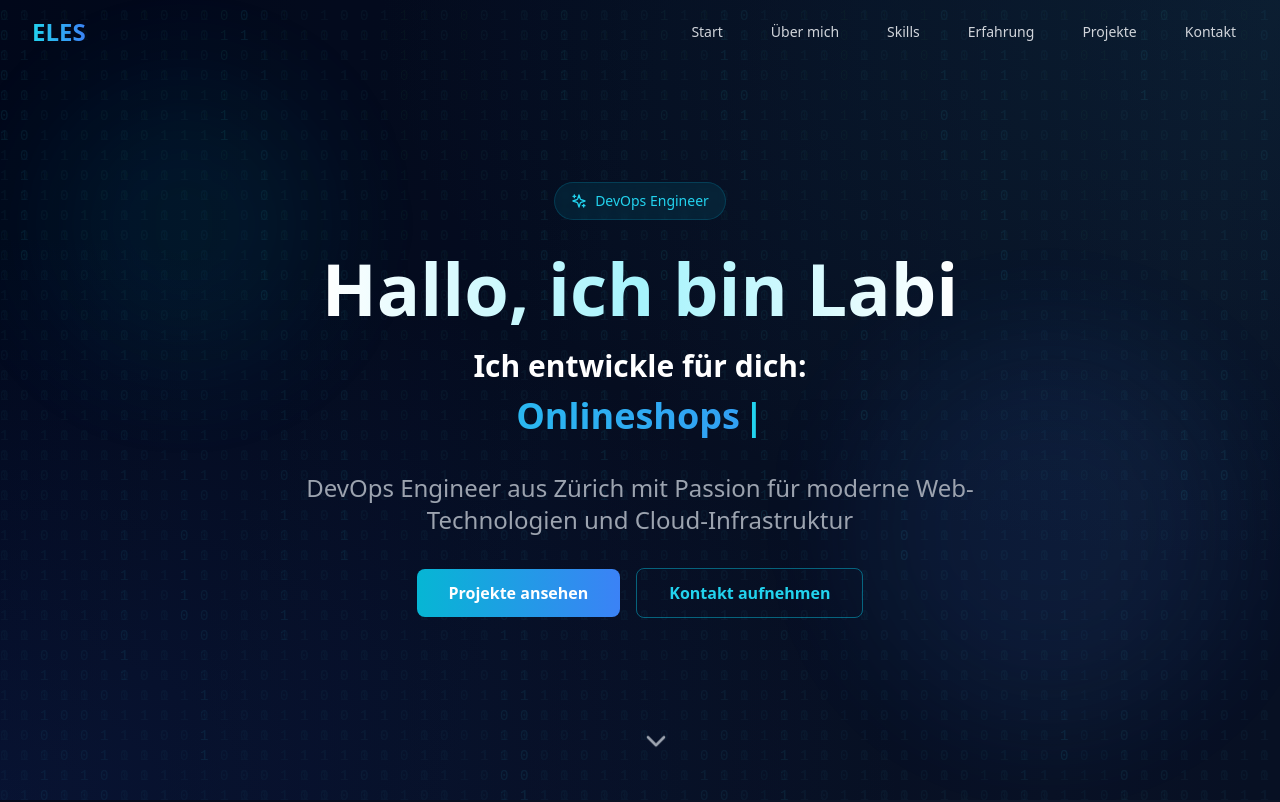
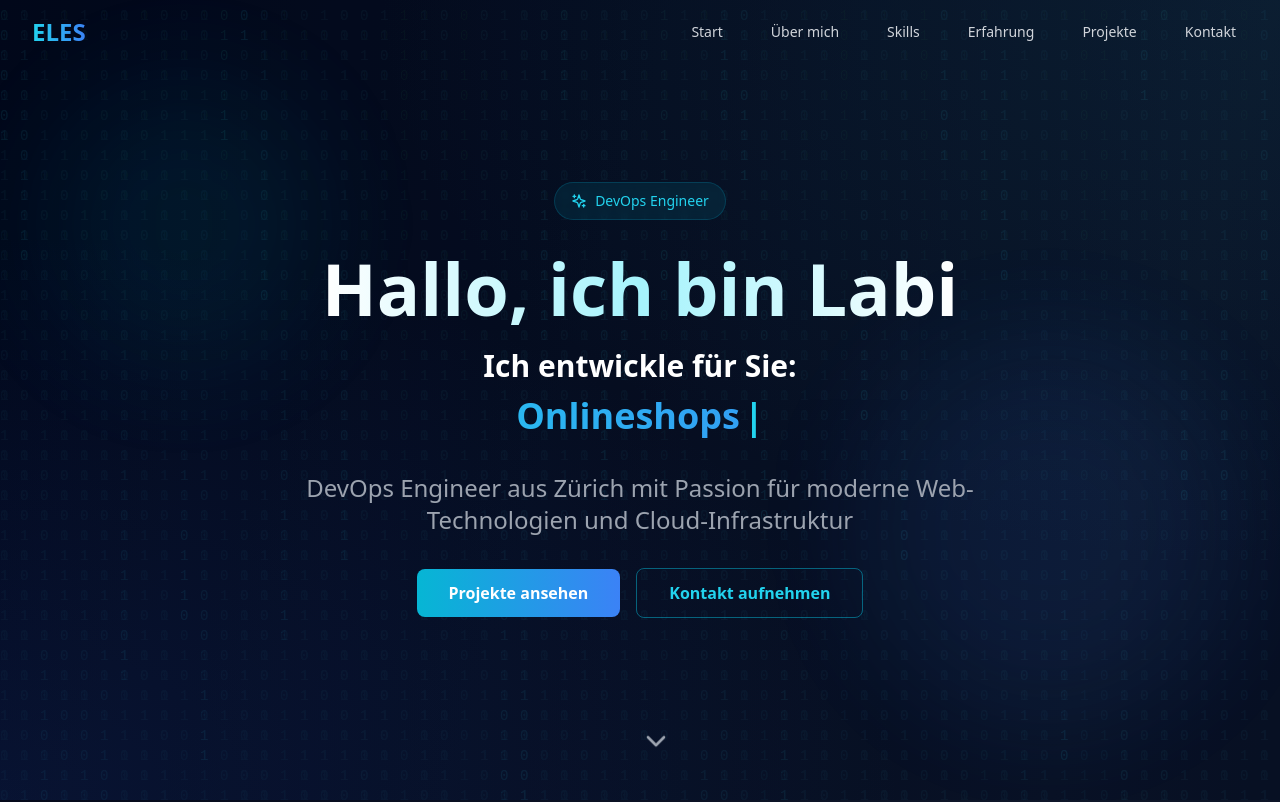
Before and after one commit to notisalomon/portfolio-project, a React (Vite) app: page / in a window 1280 px wide. Shown: the top 802 px of the page. Built offline with nearby package versions, Linux system fonts and the light colour scheme.

Commit message:
Updated Hero.tsx

```diff
--- a/src/components/Hero.tsx
+++ b/src/components/Hero.tsx
@@ -112,7 +112,7 @@ const Hero = () => {
 
         <div className="mb-8">
           <p className="text-2xl md:text-3xl font-bold text-white mb-2">
-            Ich entwickle für dich:
+            Ich entwickle für Sie:
           </p>
           <p className="text-3xl md:text-4xl font-bold bg-gradient-to-r from-cyan-400 to-blue-500 bg-clip-text text-transparent min-h-[3rem] flex items-center justify-center">
             {displayedText}
```
